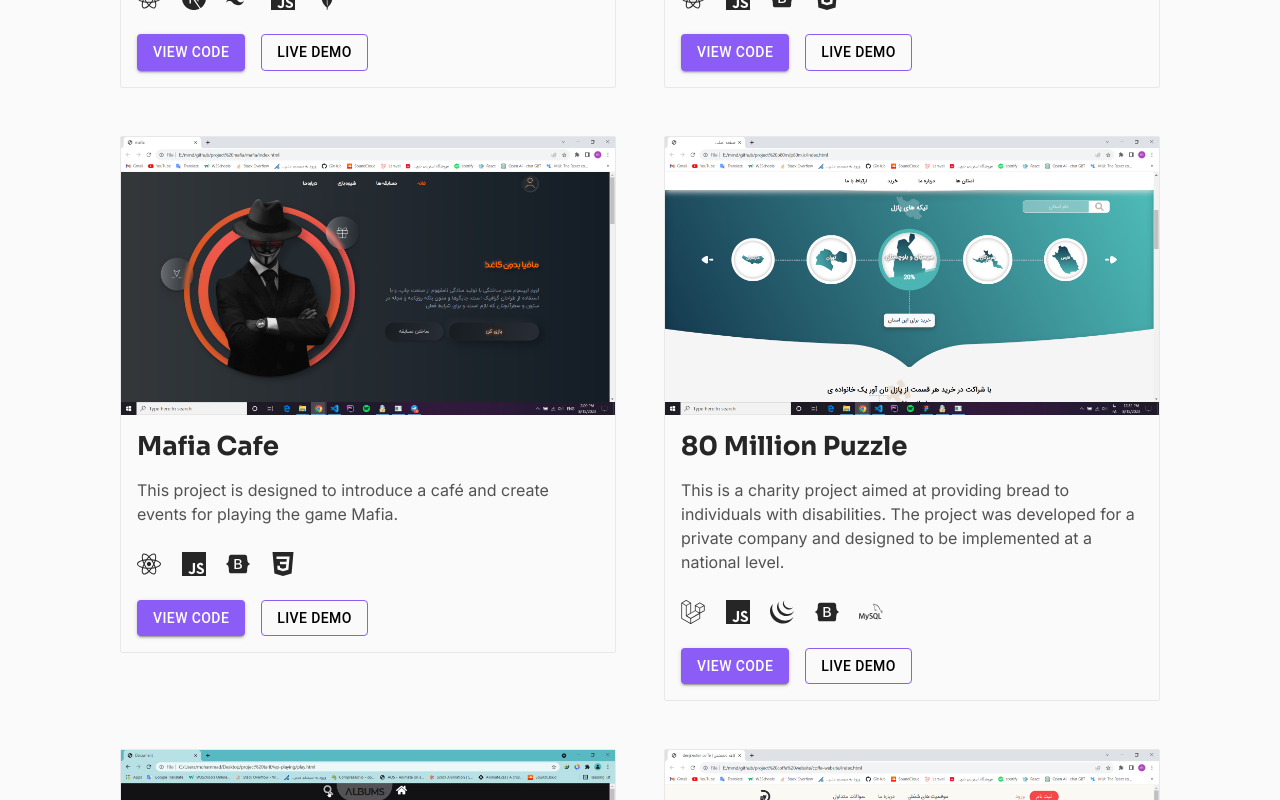
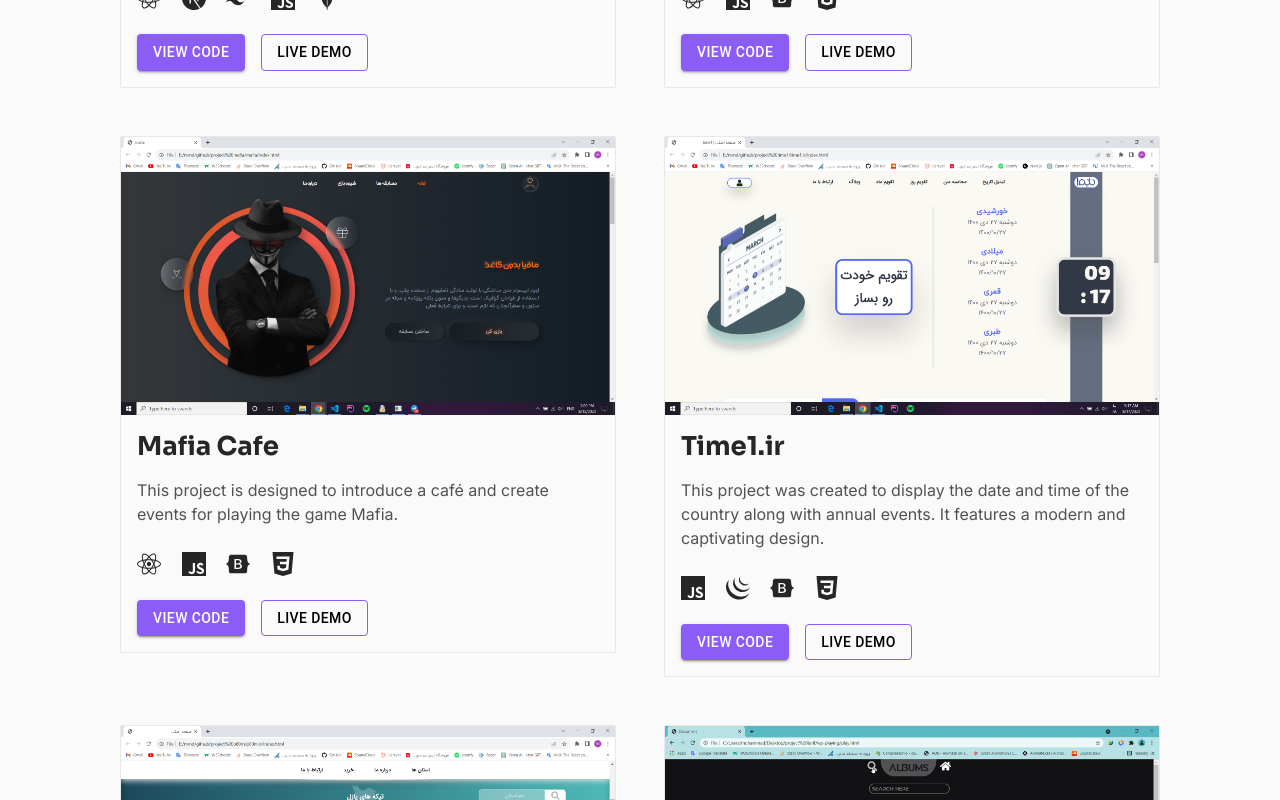
Before and after one commit to mohmdtn/portfolio-app, a Next.js app: page /projects in a window 1280 px wide. Shown: the part 1400-2200 px from the top of the page. Built offline with nearby package versions, Linux system fonts and the light colour scheme.

Commit message:
add new project and fix nav button

```diff
--- a/app/globals.css
+++ b/app/globals.css
@@ -59,7 +59,7 @@ nav .links a, nav .links span {
   color: var(--dark);
   text-decoration: none;
   text-transform: capitalize;
-  margin: 0 15px;
+  padding: 0 15px;
 }
 
 nav .theme {
--- a/app/projects/page.js
+++ b/app/projects/page.js
@@ -8,7 +8,7 @@ const projects = [
     title: "Laravel Shop Project",
     desc: "This is an e-commerce website built with the latest version of Laravel, encompassing a wide range of features. The aim has been to provide advanced capabilities and incorporate new, professional-grade functionalities suitable for large-scale websites.",
     lang: { laravel: true, bootstrap: true, mysql: true, js: true, jq:true },
-    github: "/",
+    github: "https://github.com/mohmdtn/laravel-shop",
     demo: "/",
   },
   {
@@ -40,15 +40,23 @@ const projects = [
     title: "Mafia Cafe",
     desc: "This project is designed to introduce a café and create events for playing the game Mafia.",
     lang: { bootstrap: true, react: true, js: true, css: true },
-    github: "https://github.com/mohmdtn/react-shop",
+    github: "https://github.com/mohmdtn/mafia",
+    demo: "/",
+  },
+  {
+    img: "/pictures/projects/time1.png",
+    title: "Time1.ir",
+    desc: "This project was created to display the date and time of the country along with annual events. It features a modern and captivating design.",
+    lang: { bootstrap: true, jq: true, js: true, css: true },
+    github: "https://github.com/mohmdtn/time1.ir",
     demo: "/",
   },
   {
     img: "/pictures/projects/p80.png",
     title: "80 Million Puzzle",
-    desc: "This is a charity project aimed at providing bread to individuals with disabilities. The project was developed for a private company and designed to be implemented at a national level.",
+    desc: "This is a charity project aimed at providing bread for needy people. The project was developed for a private company and designed to be implemented at a national level.",
     lang: { bootstrap: true, js: true, jq: true, laravel: true, mysql: true },
-    github: "https://github.com/mohmdtn/react-shop",
+    github: "https://github.com/mohmdtn/p80m-backend",
     demo: "p80m.com",
   },
   {
```
Also changed, not shown: public/pictures/projects/time1.png (added).
